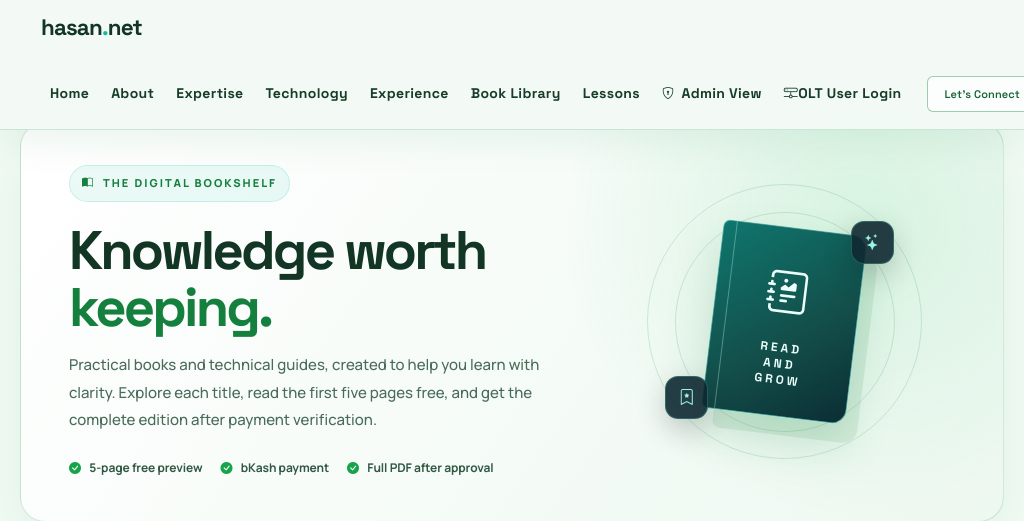
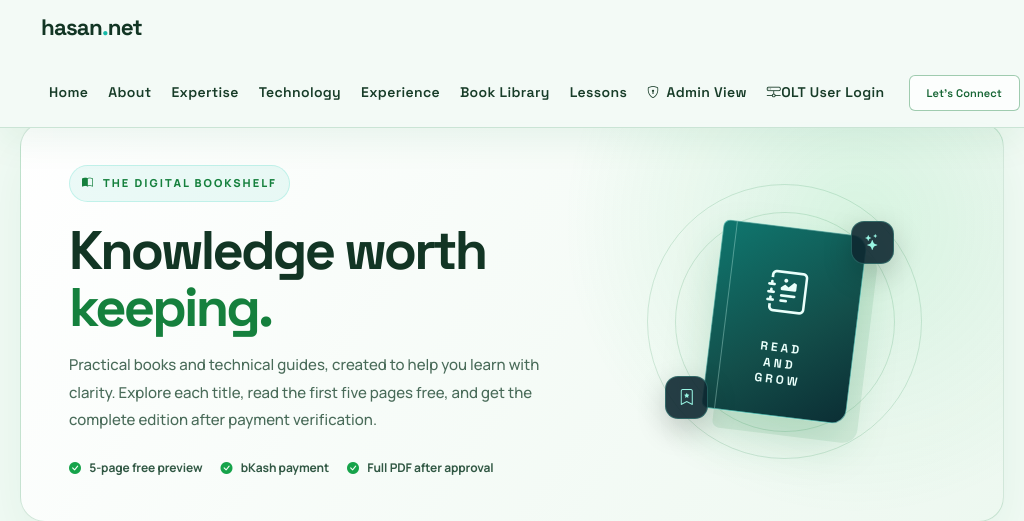
Before and after one commit to Hasan-Gazi-1617/personal-portfolio, a Django app: page /library/ in a window 1024 px wide. Shown: the top 521 px of the page. Run offline with Django 5.2, Linux system fonts and the light colour scheme; data that the repository does not hold is empty.

Commit message:
Set navbar font size to 14px

```diff
--- a/templates/base.html
+++ b/templates/base.html
@@ -618,25 +618,10 @@ html[data-theme="light"] .manor-dropdown .submenu-toggle[aria-expanded="true"] {
         }
     }
 
-/* ===== NAVIGATION READABILITY ===== */
-.navbar-custom .navbar-nav .nav-link {
-    font-size: 15px !important;
-    font-weight: 650 !important;
-    padding: 11px 13px !important;
-}
-@media (max-width: 1199.98px) and (min-width: 992px) {
-    .navbar-custom .navbar-nav .nav-link {
-        font-size: 14px !important;
-        padding-left: 9px !important;
-        padding-right: 9px !important;
-    }
-}
-@media (max-width: 991.98px) {
-    .navbar-custom .navbar-nav .nav-link {
-        font-size: 16px !important;
-        padding: 12px 14px !important;
-    }
-}
+/* ===== NAVIGATION FONT SIZE ===== */
+.navbar-custom .navbar-nav .nav-link{font-size:14px!important;font-weight:600!important;padding:10px 11px!important}
+@media(max-width:1199.98px) and (min-width:992px){.navbar-custom .navbar-nav .nav-link{font-size:14px!important;padding-left:8px!important;padding-right:8px!important}}
+@media(max-width:991.98px){.navbar-custom .navbar-nav .nav-link{font-size:14px!important;padding:11px 14px!important}}
 </style>
 
 </head>
```
